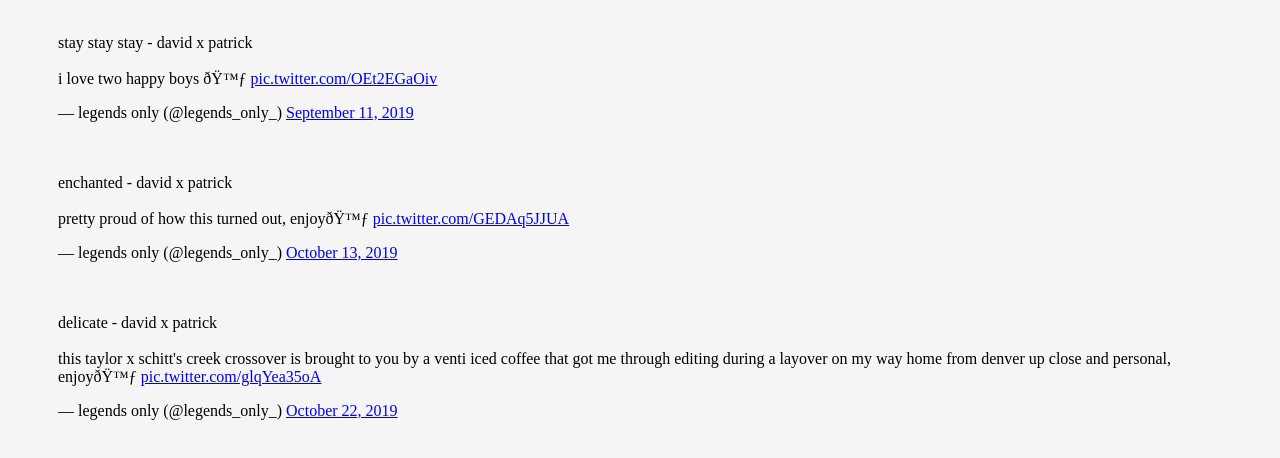
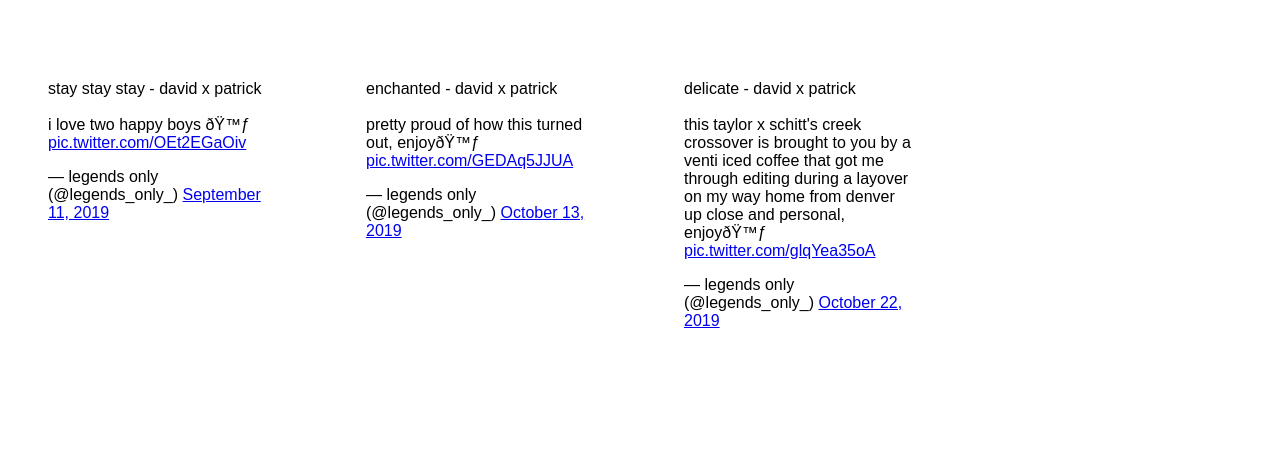
Before and after one commit to legendsonly/legendsonly.github.io, a plain HTML site: page index.html in a window 1280 px wide. Drawn offline with Linux system fonts and the light colour scheme.

Commit message:
Add files via upload

```diff
--- a/index.html
+++ b/index.html
@@ -1,46 +1,82 @@
+
+<!DOCTYPE html>
 <html>
-
-<head>
-<meta name="viewport" content="width=device-width, initial-scale=1">
 <style>
 * {
   box-sizing: border-box;
 }
 
-
-.column {
-  float: center;
-  width: 100%;
-  padding: 10px;
-
+body {
+  margin: 0;
+  font-family: Arial;
 }
 
-.row:after {
-  content: "";
-  display: table;
-  clear: both;
+.header {
+  text-align: center;
+  padding: 32px;
+}
+
+.row {
+  display: -ms-flexbox;
+  display: flex;
+  -ms-flex-wrap: wrap;
+  flex-wrap: wrap;
+  padding: 0 4px;
+}
+
+/* Create four equal columns that sits next to each other */
+.column {
+  -ms-flex: 25%;
+  flex: 25%;
+  max-width: 25%;
+  padding: 0 4px;
+}
+
+.column img {
+  margin-top: 8px;
+  vertical-align: middle;
+  width: 100%;
+}
+
+/* Responsive layout - makes a two column-layout instead of four columns */
+@media screen and (max-width: 800px) {
+  .column {
+    -ms-flex: 50%;
+    flex: 50%;
+    max-width: 50%;
+  }
+}
+
+/* Responsive layout - makes the two columns stack on top of each other instead of next to each other */
+@media screen and (max-width: 600px) {
+  .column {
+    -ms-flex: 100%;
+    flex: 100%;
+    max-width: 100%;
+  }
 }
 </style>
-</head>
+<body>
 
-<body style="background-color: #F5F5F5;">
+<!-- Header -->
+<div class="header">
 
+</div>
 
+<!-- Photo Grid -->
 <div class="row">
-  <div class="column" style="background-color:#F5F5F5;">
+  <div class="column">
     <blockquote class="twitter-tweet"><p lang="en" dir="ltr">stay stay stay - david x patrick<br><br>i love two happy boys 🙃 <a href="https://t.co/OEt2EGaOiv">pic.twitter.com/OEt2EGaOiv</a></p>&mdash; legends only (@legends_only_) <a href="https://twitter.com/legends_only_/status/1171932875354189826?ref_src=twsrc%5Etfw">September 11, 2019</a></blockquote> <script async src="https://platform.twitter.com/widgets.js" charset="utf-8"></script>
   </div>
 
-  <div class="column" style="background-color:#F5F5F5;">
+  <div class="column">
     <blockquote class="twitter-tweet"><p lang="en" dir="ltr">enchanted - david x patrick<br><br>pretty proud of how this turned out, enjoy🙃 <a href="https://t.co/GEDAq5JJUA">pic.twitter.com/GEDAq5JJUA</a></p>&mdash; legends only (@legends_only_) <a href="https://twitter.com/legends_only_/status/1183499838933143566?ref_src=twsrc%5Etfw">October 13, 2019</a></blockquote> <script async src="https://platform.twitter.com/widgets.js" charset="utf-8"></script>
   </div>
 
-  <div class="column" style="background-color:#F5F5F5;">
-    <blockquote class="twitter-tweet"><p lang="en" dir="ltr">delicate - david x patrick<br><br>this taylor x schitt&#39;s creek crossover is brought to you by a venti iced coffee that got me through editing during a layover on my way home from denver up close and personal, enjoy🙃 <a href="https://t.co/glqYea35oA">pic.twitter.com/glqYea35oA</a></p>&mdash; legends only (@legends_only_) <a href="https://twitter.com/legends_only_/status/1186745629533495296?ref_src=twsrc%5Etfw">October 22, 2019</a></blockquote> <script async src="https://platform.twitter.com/widgets.js" charset="utf-8"></script>
+  <div class="column">
+     <blockquote class="twitter-tweet"><p lang="en" dir="ltr">delicate - david x patrick<br><br>this taylor x schitt&#39;s creek crossover is brought to you by a venti iced coffee that got me through editing during a layover on my way home from denver up close and personal, enjoy🙃 <a href="https://t.co/glqYea35oA">pic.twitter.com/glqYea35oA</a></p>&mdash; legends only (@legends_only_) <a href="https://twitter.com/legends_only_/status/1186745629533495296?ref_src=twsrc%5Etfw">October 22, 2019</a></blockquote> <script async src="https://platform.twitter.com/widgets.js" charset="utf-8"></script>
   </div>
-
-</div>
-
 </div>
 
 </body>
+</html>
```
